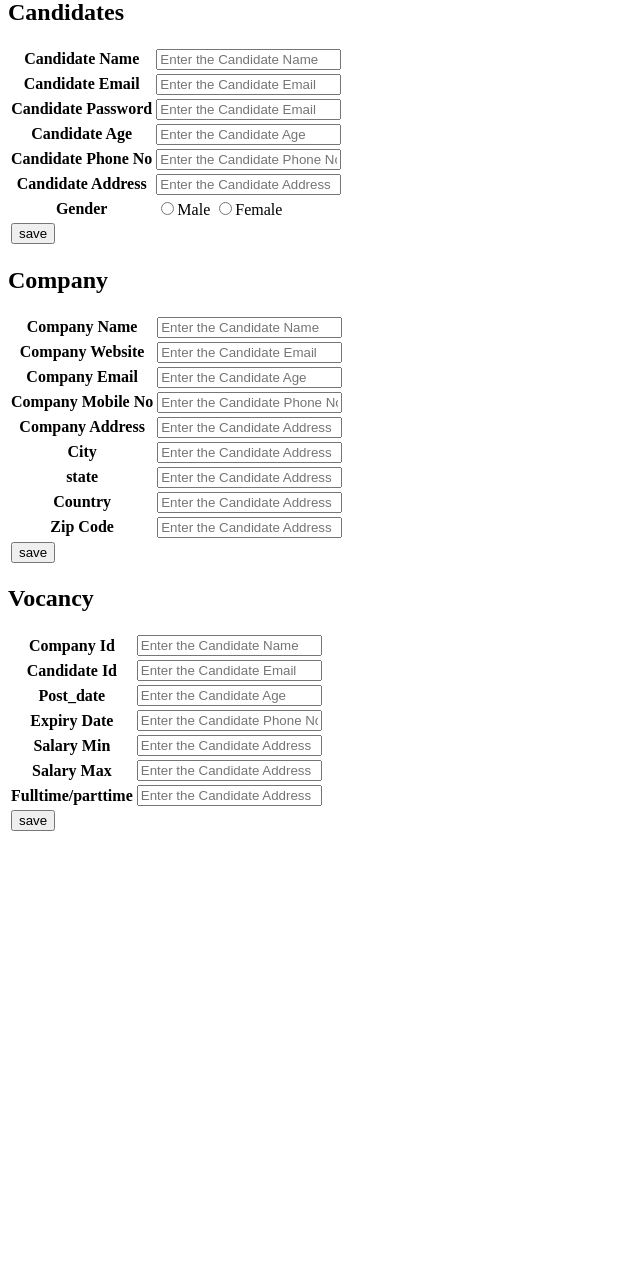
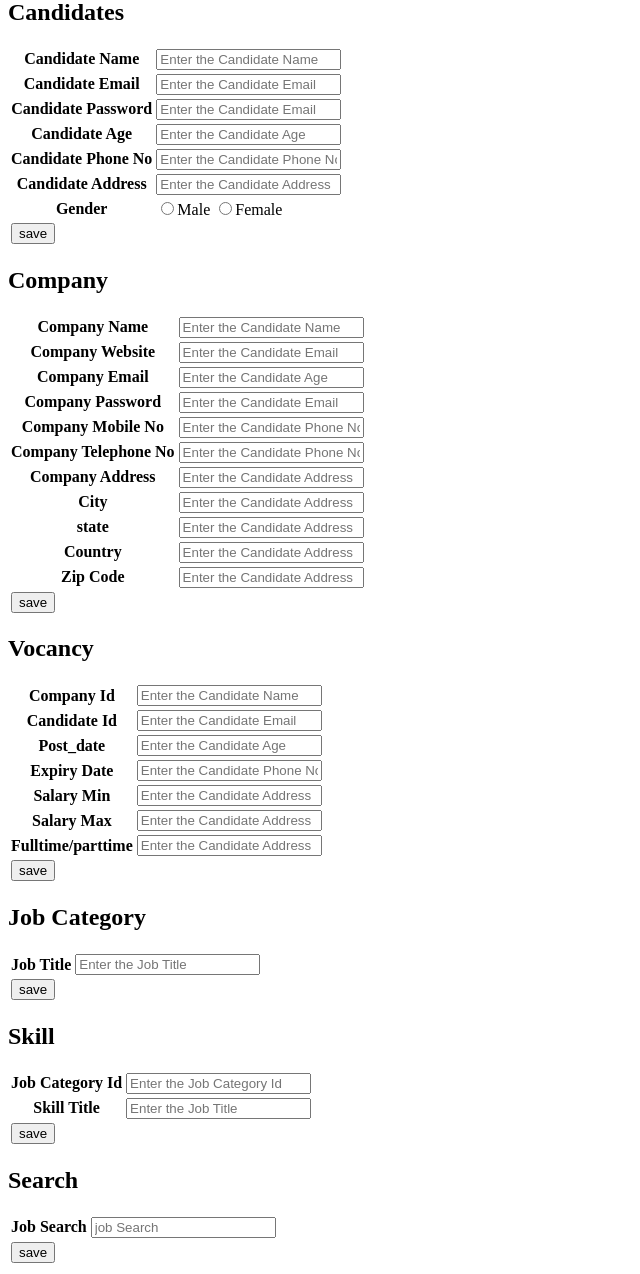
Before and after one commit to stoic1979/careermaker, a Flask app: page /api_demo in a window 1280 px wide. Shown: the part 68-1342 px from the top of the page, without its empty margins (0-640 px from the left). Before the commit the page ends 899 px from the top, so only its background shows below. Run offline with Flask 2, Linux system fonts and the light colour scheme.

Commit message:
updated api demo template

```diff
--- a/templates/api_demo.html
+++ b/templates/api_demo.html
@@ -48,7 +48,7 @@
 		<!--++++++++++++++++++++++++++++++++++++ Company ++++++++++++++++++++++++++++++++++++++++++++-->
 
 		<h2>Company</h2>
-        <form method="post" action="/company">
+        <form method="post" action="/save_company">
             <TABLE>
                 <tr>
                     <th>Company Name</th>
@@ -56,15 +56,23 @@
                 </tr>
                 <tr>
                     <th>Company Website</th>
-                    <td><input type="text" name="email" placeholder="Enter the Candidate Email"></td>
+                    <td><input type="text" name="website" placeholder="Enter the Candidate Email"></td>
                 </tr>
                 <tr>
                     <th>Company Email</th>
-                    <td><input type="text" name="age" placeholder="Enter the Candidate Age"></td>
+                    <td><input type="text" name="email" placeholder="Enter the Candidate Age"></td>
+                </tr>
+                <tr>
+                    <th>Company Password</th>
+                    <td><input type="Password" name="pswd" placeholder="Enter the Candidate Email"></td>
                 </tr>
                 <tr>
                     <th>Company Mobile No</th>
-                    <td><input type="text" name="phone" placeholder="Enter the Candidate Phone No"></td>
+                    <td><input type="text" name="mobile" placeholder="Enter the Candidate Phone No"></td>
+                </tr>
+                <tr>
+                    <th>Company Telephone No</th>
+                    <td><input type="text" name="telno" placeholder="Enter the Candidate Phone No"></td>
                 </tr>
                 <tr>
                     <th>Company Address</th>
@@ -84,7 +92,7 @@
                 </tr>
                 <tr>
                     <th>Zip Code</th>
-                    <td><input type="text" name="zip_code" placeholder="Enter the Candidate Address"></td>
+                    <td><input type="text" name="pin" placeholder="Enter the Candidate Address"></td>
                 </tr>
                 <tr>
                     <td colspan="2"><input type="submit" value="save">
@@ -94,7 +102,7 @@
         <!--++++++++++++++++++++++++++++++++++++ Company ++++++++++++++++++++++++++++++++++++++++++++-->
 
         <h2>Vocancy</h2>
-        <form method="post" action="/vocancy">
+        <form method="post" action="/save_vacancy">
             <TABLE>
                 <tr>
                     <th>Company Id</th>
@@ -102,7 +110,7 @@
                 </tr>
                 <tr>
                     <th>Candidate Id</th>
-                    <td><input type="text" name="candi_id" placeholder="Enter the Candidate Email"></td>
+                    <td><input type="text" name="cand_id" placeholder="Enter the Candidate Email"></td>
                 </tr>
                 <tr>
                     <th>Post_date</th>
@@ -122,12 +130,65 @@
                 </tr>
                 <tr>
                     <th>Fulltime/parttime</th>
-                    <td><input type="text" name="full_part" placeholder="Enter the Candidate Address"></td>
+                    <td><input type="text" name="fulltime" placeholder="Enter the Candidate Address"></td>
                 </tr>
                 <tr>
                     <td colspan="2"><input type="submit" value="save">
                 </tr>
             </TABLE>
         </form>
-	</body>
+
+    <!--++++++++++++++++++++++++++++++++++++ JobCategory ++++++++++++++++++++++++++++++++++++++++++++-->
+
+
+        <h2>Job Category</h2>
+        <form method="post" action="/save_JobCategory">
+            <TABLE>
+                <tr>
+                    <th>Job Title</th>
+                    <td><input type="text" name="title" placeholder="Enter the Job Title"></td>
+                </tr>
+                <tr>
+                    <td colspan="2"><input type="submit" value="save">
+                </tr>
+            </TABLE>
+        </form>
+
+
+    <!--++++++++++++++++++++++++++++++++++++ Skill ++++++++++++++++++++++++++++++++++++++++++++-->
+
+        <h2>Skill</h2>
+        <form method="post" action="/save_skill">
+            <TABLE>
+                <tr>
+                    <th>Job Category Id</th>
+                    <td><input type="text" name="cat_id" placeholder="Enter the Job Category Id"></td>
+                </tr>
+                <tr>
+                    <th>Skill Title</th>
+                    <td><input type="text" name="title" placeholder="Enter the Job Title"></td>
+                </tr>
+                <tr>
+                    <td colspan="2"><input type="submit" value="save">
+                </tr>
+            </TABLE>
+        </form>
+
+        <!--++++++++++++++++++++++++++++++++++++ Search ++++++++++++++++++++++++++++++++++++++++++++-->
+
+
+        <h2>Search</h2>
+        <form method="post" action="/search">
+            <TABLE>
+                <tr>
+                    <th>Job Search</th>
+                    <td><input type="text" name="search" placeholder="job Search"></td>
+                </tr>
+                <tr>
+                    <td colspan="2"><input type="submit" value="save">
+                </tr>
+            </TABLE>
+        </form>
+
+    </body>
 </html>
```
